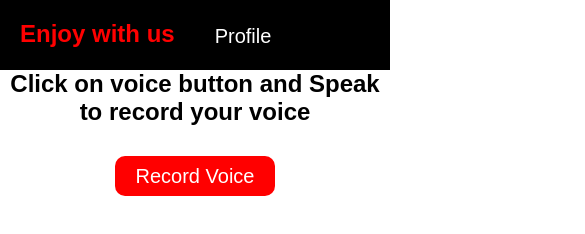
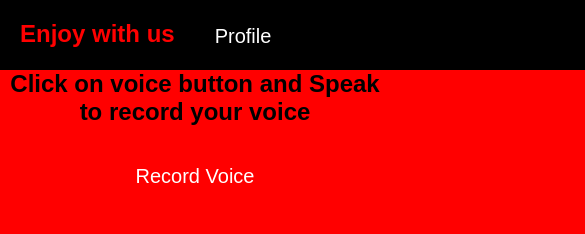
Before and after one commit to hmurani1212/Voice-IntoText, a plain HTML site: page Home.html in a window 390 px wide. Shown: the top 234 px of the page, 585 px wide, since content can reach past the window. Drawn offline with Linux system fonts and the light colour scheme.

Commit message:
Update Home.css

```diff
--- a/Home.css
+++ b/Home.css
@@ -122,14 +122,18 @@ nav1 {
 }
 
 @media(max-width:625px) {
-    #Home{
-        display: none;
+    nav {
+        position: relative;
+        width: 900px;
+        height: 70px;
+        background-color: black;
+        color: red;
+        display: flex;
+        float: left;
     }
-    #About{
-        display: none;
-    }
-    #Contact{
-        display: none;
+
+    body {
+        background-color: red;
     }
 
 }
```
